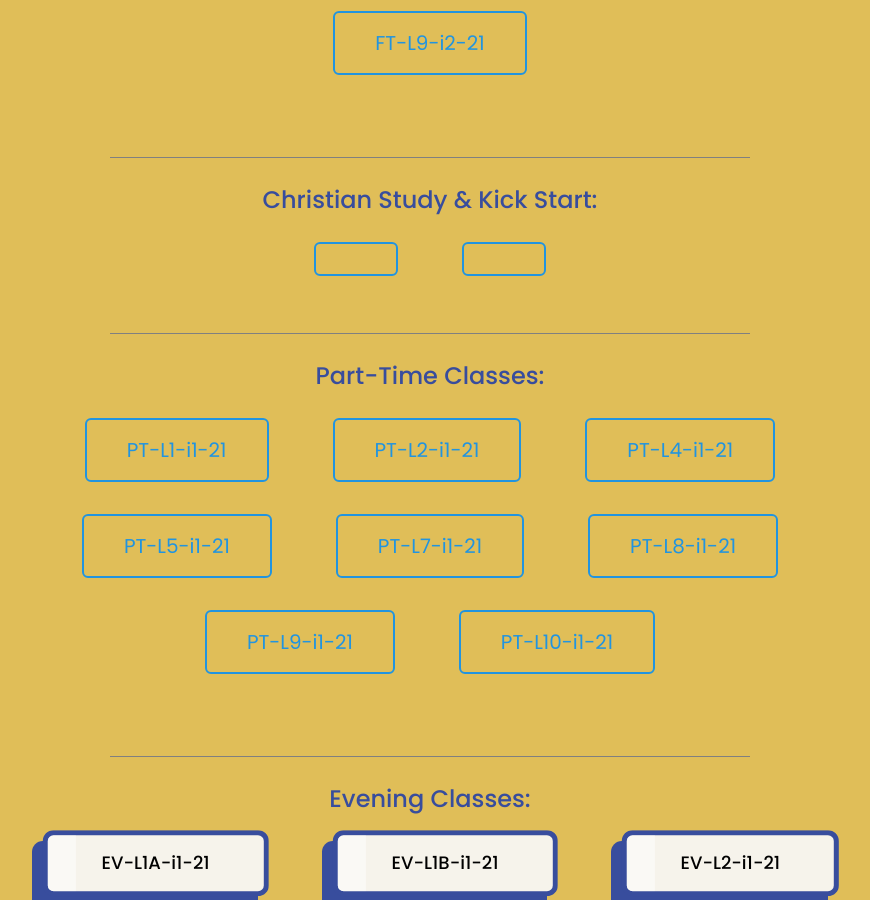
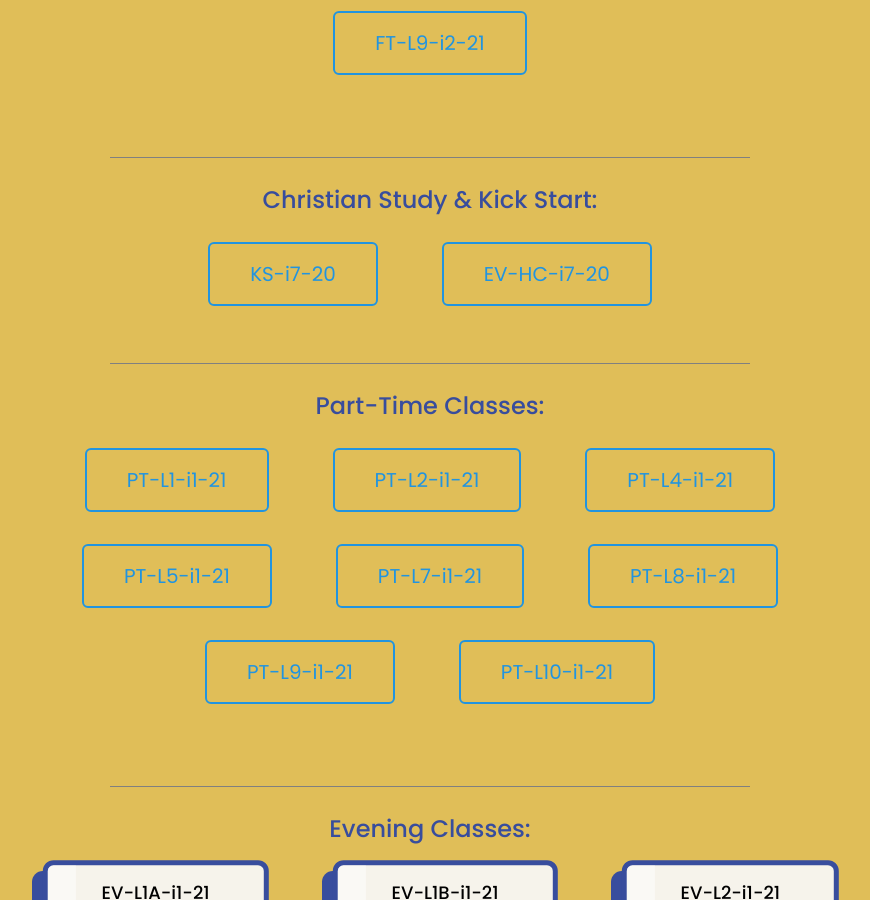
Before and after one commit to tech-g2k/Zoom-links, a Jekyll site: the page built from index.html, in a window 1280 px wide and 900 px high, scrolled down 439 px. Shown: the whole window, without its empty margins (210-1080 px from the left). Built offline with Jekyll 4.4.1, drawn with Linux system fonts in a browser that asks for light colours.

```diff
--- a/_config.yml
+++ b/_config.yml
@@ -28,6 +28,12 @@ google_api_key:
 
 # Build settings
 markdown: kramdown
+
+# Zoom classroom links Christian Study
+ks-i7-ln : https://zoom.us/j/97337701712?pwd=cmozQk1hQXZ6TDlpZFNMWVhzVzcrQT09
+ks-i7-tx : KS-i7-20
+ev-hc-ln : https://zoom.us/j/95976103560?pwd=T0syYmYzcU1saFhOQ25HbFdKbWtFZz09
+ev-hc-tx : EV-HC-i7-20
 
 # Zoom links for i1 & i2, 2021
 ft-l1-ln : https://zoom.us/j/96821178066?pwd=ZzFyNE12VVA5V1dTTHBra1h3VHNnZz09
```
